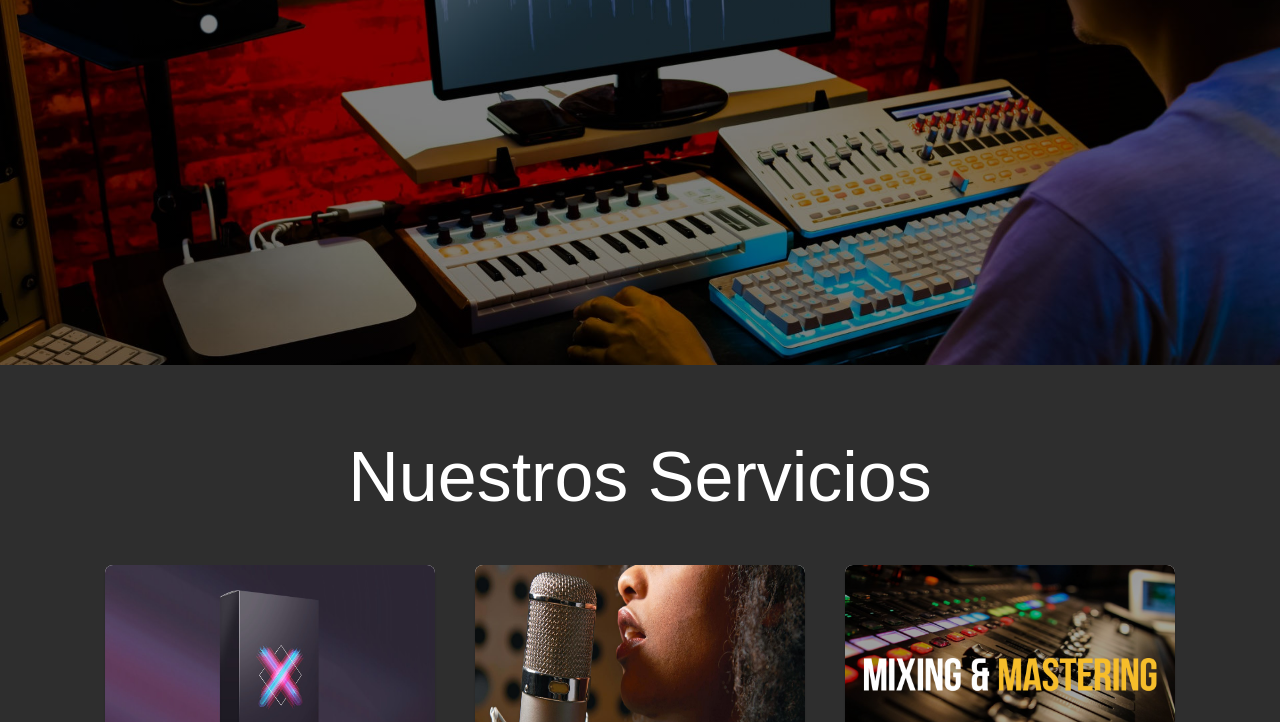
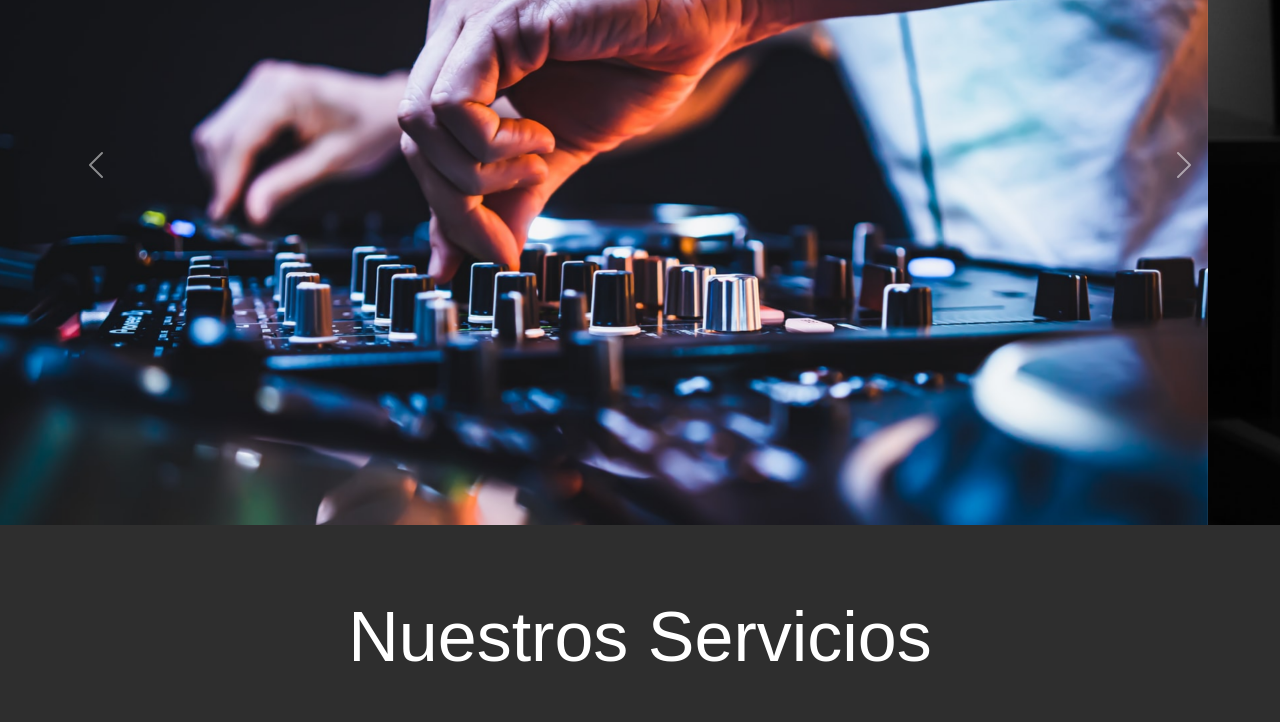
Before and after one commit to alekis-sch/pagina-web-final, a plain HTML site: page pages/servicios.html in a window 1280 px wide. Shown: the part 410-1132 px from the top of the page. Drawn offline with nearby package versions, Linux system fonts and the light colour scheme.

Commit message:
cambios en el index nuevo footer y carousel en servicios

```diff
--- a/css/estilo.css
+++ b/css/estilo.css
@@ -394,23 +394,12 @@ button:hover{
 /* Seccion de servicios */
 
 
-#hero-servicios{
-    display: flex;
-    align-items: center;
-    justify-content: none;
-    text-align: center;
-    flex-direction: column;
-    height: 70vh;
-    color: white;
-    background-image: linear-gradient(
-        0deg,
-        rgba(0,0,0,0.5),
-        rgba(0,0,0,0.5)
-    )
-    ,url("../imagenes/fondo-servicios.jpg");
-    background-repeat: no-repeat;
-    background-size: cover;
-    background-position: center;
+.carousel-inner{
+    height: 720px;
+}
+
+.carousel-inner .img{
+    height: 600px;
 }
 
 
--- a/pages/servicios.html
+++ b/pages/servicios.html
@@ -30,11 +30,29 @@
         </header>
 
         <!-- Fin de header3 -->
-
-    <section id="hero-servicios">
-        <h1 class="title-servicios">Servicios<br>¡Bienvenido a la seccion de Servicios!<br></h1>
-        <h2>Aca vas a poder encontrar nuestros servicios detalladamente </h2>
-    </section>
+<main class="carrusel-servicios">
+        <div id="carouselExampleControls" class="carousel slide" data-bs-ride="carousel">
+            <div class="carousel-inner">
+                <div class="carousel-item active">
+                    <img src="../imagenes/carrusel-2.jpg" class="d-block w-100" alt="banner-uno">
+                </div>
+                <div class="carousel-item">
+                    <img src="../imagenes/carrusel-1.jpg" class="d-block w-100" alt="banner-dos">
+                </div>
+                <div class="carousel-item">
+                    <img src="../imagenes/carrusel-3.jpg" class="d-block w-100" alt="banner-tres">
+                </div>
+            </div>
+                <button class="carousel-control-prev" type="button" data-bs-target="#carouselExampleControls" data-bs-slide="prev">
+                    <span class="carousel-control-prev-icon" aria-hidden="true"></span>
+                    <span class="visually-hidden">Previous</span>
+                </button>
+                <button class="carousel-control-next" type="button" data-bs-target="#carouselExampleControls" data-bs-slide="next">
+                    <span class="carousel-control-next-icon" aria-hidden="true"></span>
+                    <span class="visually-hidden">Next</span>
+                </button>
+        </div>
+</main>
 
 
     <!---Cartas Servicios seccion-->
```
Also changed, not shown: index.html (+1 -3 lines), imagenes/carrusel-2.jpg (added), imagenes/carusel-2.jpg (deleted).
